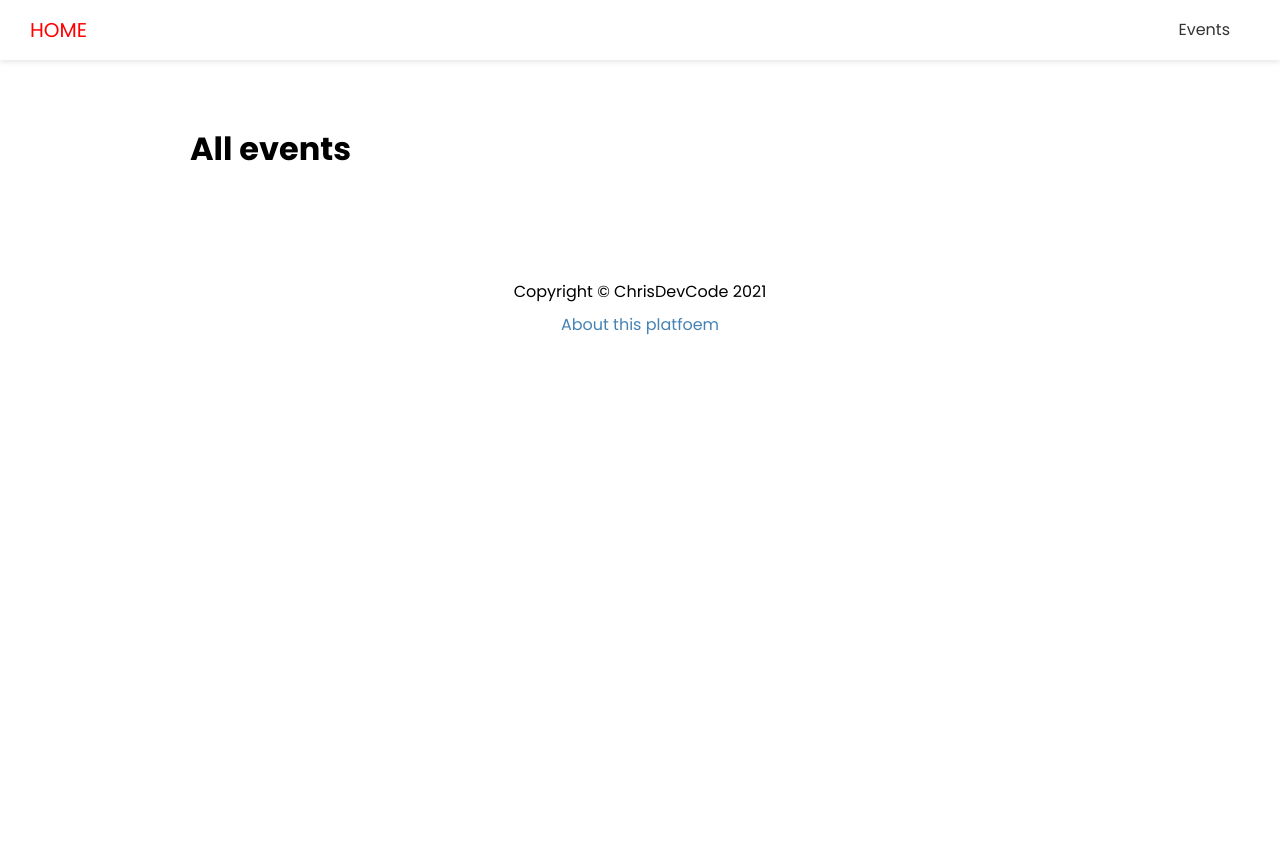
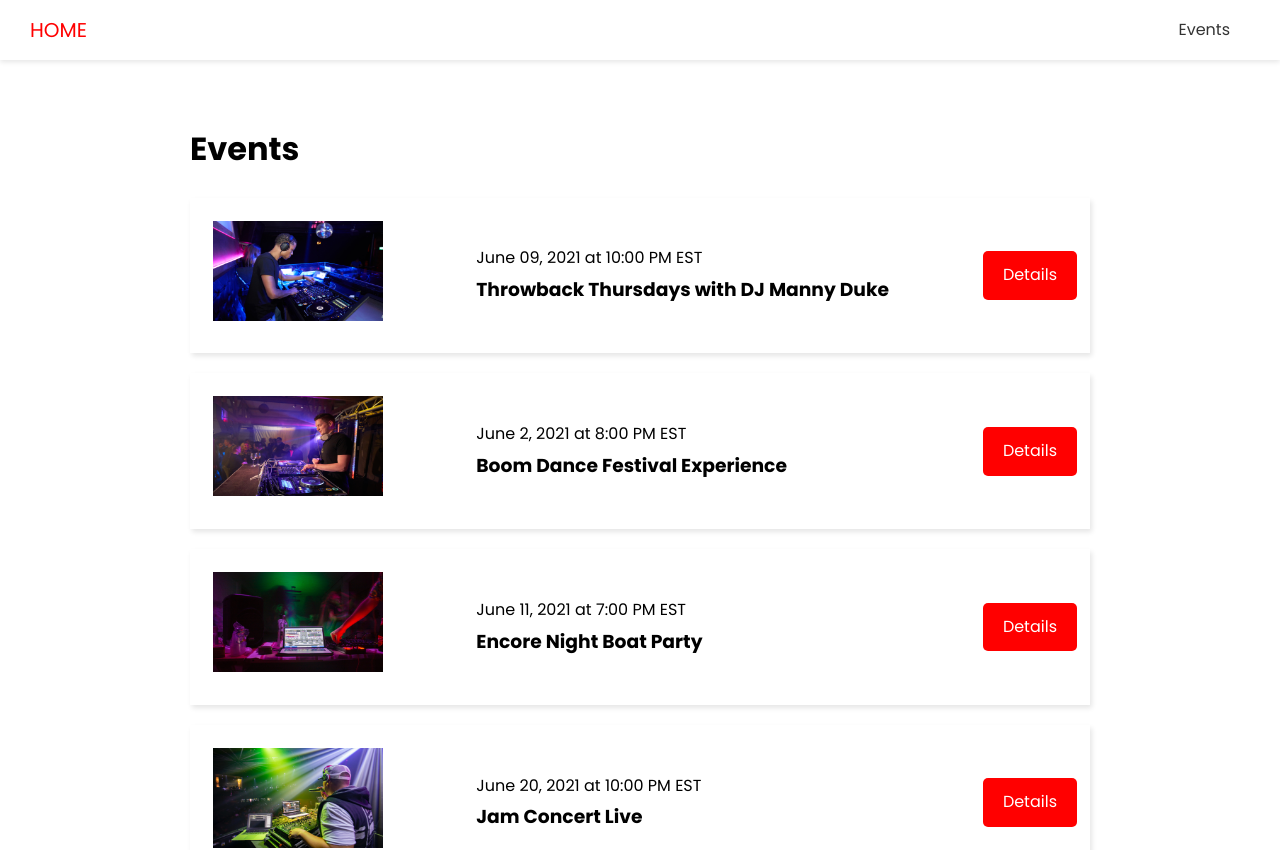
Before and after one commit to ChrisAchinga/events-front, a Next.js app: page /events in a window 1280 px wide. Shown: the top 850 px of the page. Before the commit the page ends 800 px from the top, so only its background shows below. Built offline with nearby package versions, Linux system fonts and the light colour scheme; no server answers.

Commit message:
events page

```diff
--- a/pages/events/index.js
+++ b/pages/events/index.js
@@ -1,11 +1,26 @@
 import Layout from '@/components/Layout'
+import EventItem from '@/components/EventItem'
+import { API_URL } from '@/config/index'
 
-const AllEvents = () => {
-    return (
-        <Layout title='All events'>
-            <h1>All events</h1>
-        </Layout>
-    )
+export default function EventsPage({ events }) {
+  return (
+    <Layout>
+      <h1>Events</h1>
+      {events.length === 0 && <h3>No events to show</h3>}
+
+      {events.map((evt) => (
+        <EventItem key={evt.id} evt={evt} />
+      ))}
+    </Layout>
+  )
 }
 
-export default AllEvents
+export async function getStaticProps() {
+  const res = await fetch(`${API_URL}/api/events`)
+  const events = await res.json()
+
+  return {
+    props: { events },
+    revalidate: 1,
+  }
+}
```
Also changed, not shown: pages/index.js (+11 -5 lines).
